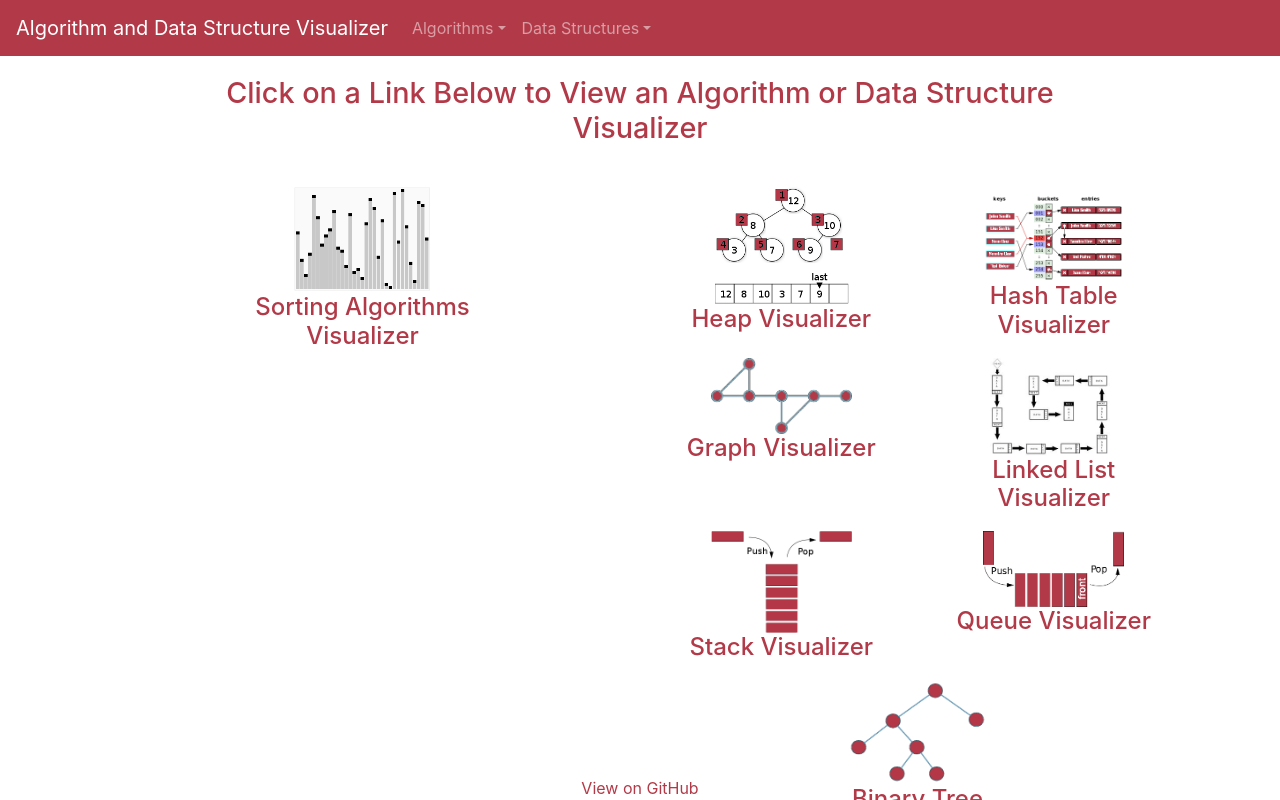
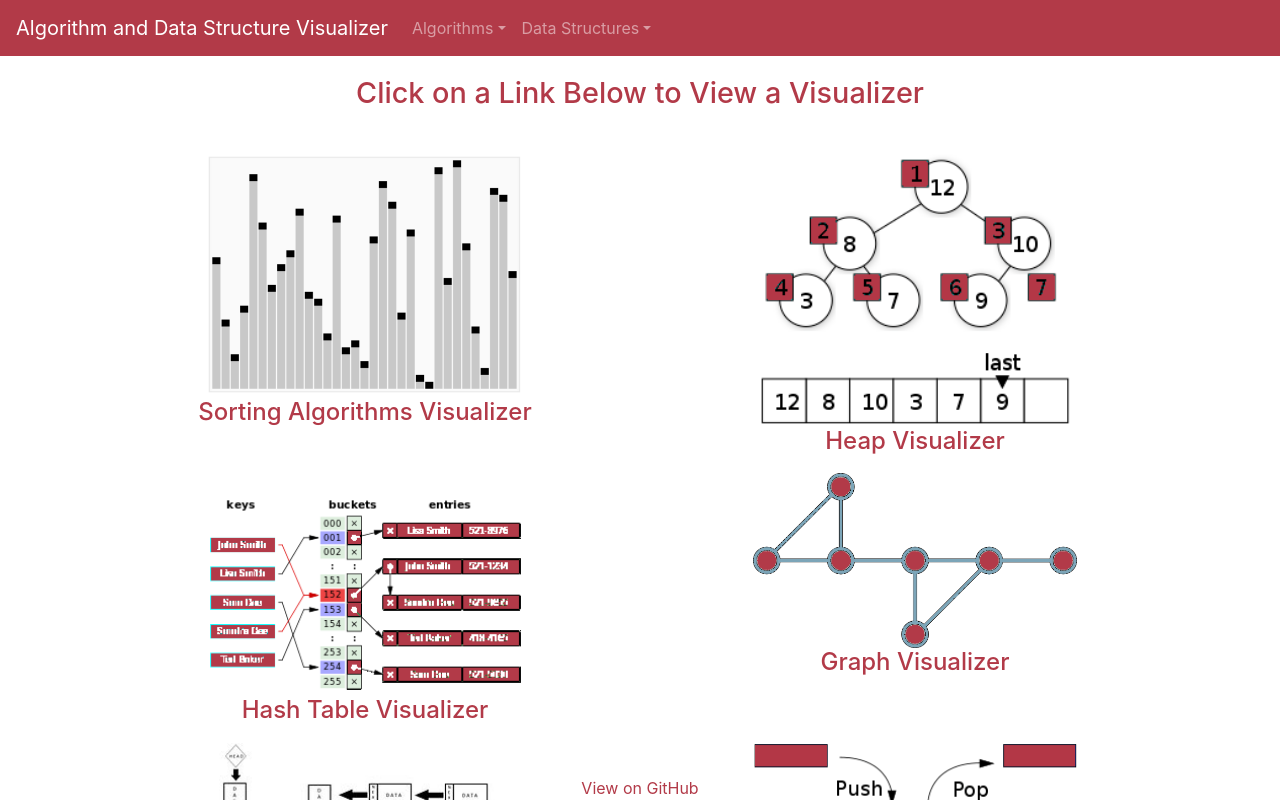
Before and after one commit to matt-hendrick/Algorithm-Data-Structure-Visualizer, a React (Create React App) app: page / in a window 1280 px wide. Shown: the top 800 px of the page. Built offline with nearby package versions, Linux system fonts and the light colour scheme; no server answers.

Commit message:
Style: Improve home page styling

```diff
--- a/src/components/HomeCard/HomeCard.css
+++ b/src/components/HomeCard/HomeCard.css
@@ -1,5 +1,5 @@
 .home-card-box {
-  width: 45%;
+  width: 50%;
   text-align: center;
   padding: 5px;
 }
--- a/src/containers/Home/Home.css
+++ b/src/containers/Home/Home.css
@@ -4,7 +4,6 @@
 }
 
 .home-algo-ds-box {
-  width: 50%;
   padding: 5px;
 }
 
--- a/src/containers/Home/Home.tsx
+++ b/src/containers/Home/Home.tsx
@@ -17,7 +17,7 @@ function Home() {
   return (
     <div>
       <h3 className="home-header">
-        Click on a Link Below to View an Algorithm or Data Structure Visualizer
+        Click on a Link Below to View a Visualizer
       </h3>
 
       <div className="home-flex-container">
@@ -28,11 +28,6 @@ function Home() {
               header="Sorting Algorithms Visualizer"
               image={QuicksortGif}
             />
-          </div>
-        </div>
-
-        <div className="home-algo-ds-box">
-          <div className="home-card-wrapper">
             <HomeCard link="/heap" header="Heap Visualizer" image={HeapImage} />
             <HomeCard
               link="/hashtable"
```
